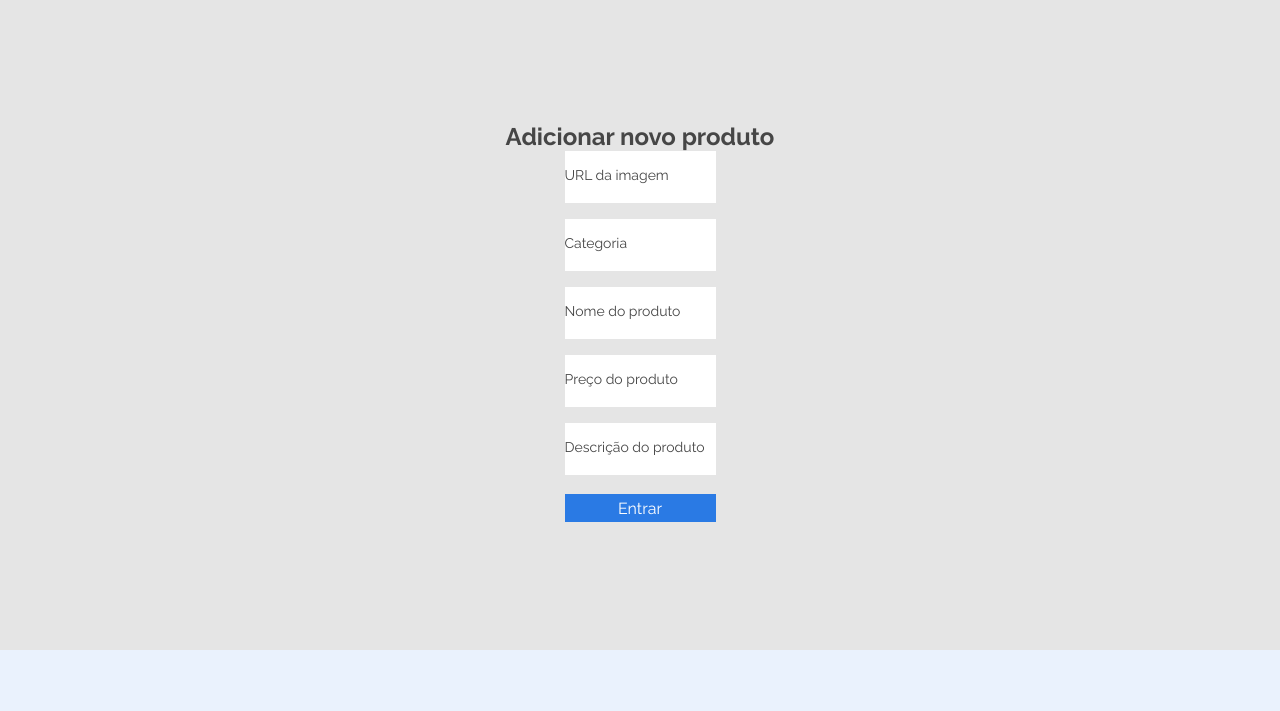
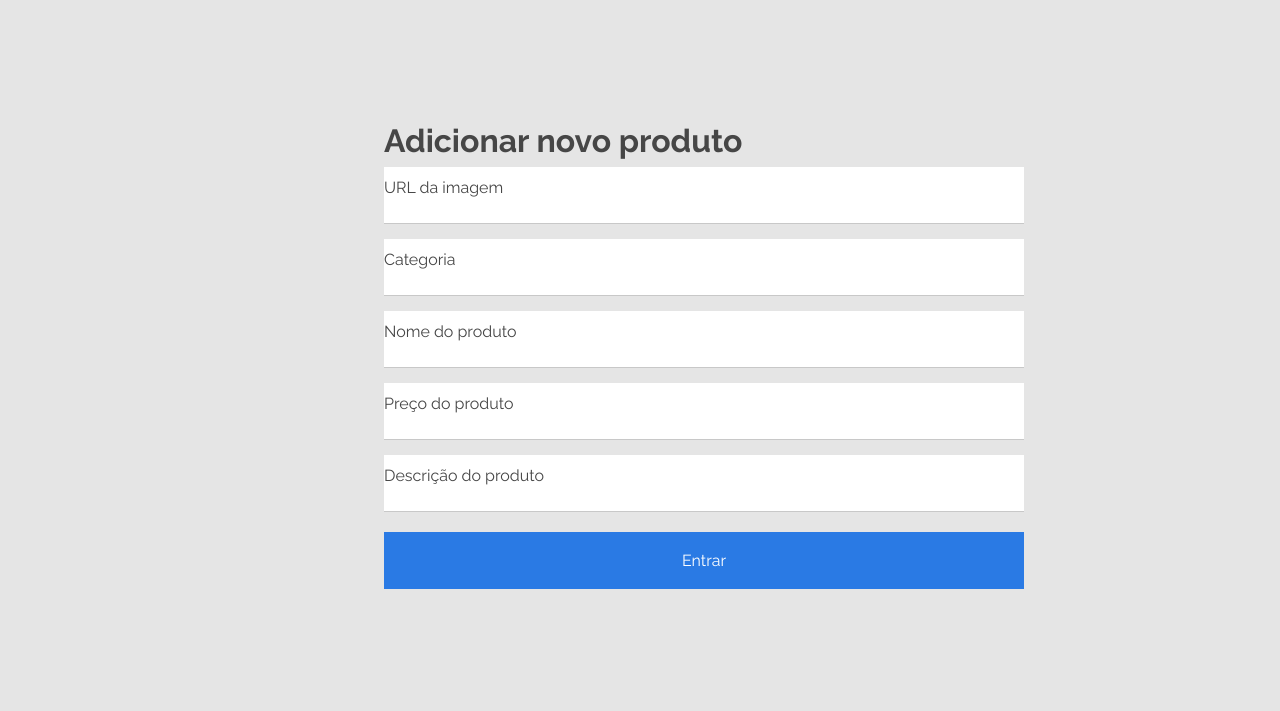
Before and after one commit to jubbeez/E-commerce-AluraGeek, a plain HTML site: page adicionarNovoProduto.html in a window 1280 px wide. Shown: the part 69-780 px from the top of the page. Drawn offline with Linux system fonts and the light colour scheme.

Commit message:
alterações formulario

```diff
--- a/adicionarNovoProduto.html
+++ b/adicionarNovoProduto.html
@@ -37,8 +37,8 @@
 
 </header>
 <body>
-    <div class="iniciarSessao">
-        <h2>Adicionar novo produto</h2>
+    <div class="iniciarSessao" style="align-items: flex-start;">
+        <h1>Adicionar novo produto</h1>
         <form class="login"
         action="https://formspree.io/f/xrgvojkb"
         method="POST"
--- a/formulariosBody.css
+++ b/formulariosBody.css
@@ -1,18 +1,17 @@
 .input-container {
-    margin-bottom: 1rem;
     position: relative;
     display: flex;
     flex-direction: column;
     justify-content: flex-end;
     box-sizing: border-box;
+    padding: 0.5rem 0rem;
 }
 
 .input {
     box-sizing: border-box;
-    border-bottom: 1px solid var(--cor-secundaria);
-    /* padding: 10% 100%; */
-    height: 3.25rem;
-    width: 100%;
+    box-shadow: 0px 1px #C8C8C8;
+    height: 3.5rem;
+    width: 50vw;
 }
 .input::placeholder {
     visibility: hidden;
@@ -25,8 +24,8 @@
 
 .input-label {
     position: absolute;
-    font-size: 0.875rem;
-    top: 1.02rem;
+    font-size: 1rem;
+    top: 1.2rem;
     transition: all .25s;
 }
 
@@ -34,6 +33,8 @@
     font-size: 0.5rem;
     top: 0.25rem;
     transition: all .25s;
+    font-size: 0.9rem;
+    padding-top: 0.5%;
 }
 
 .iniciarSessao{
```
